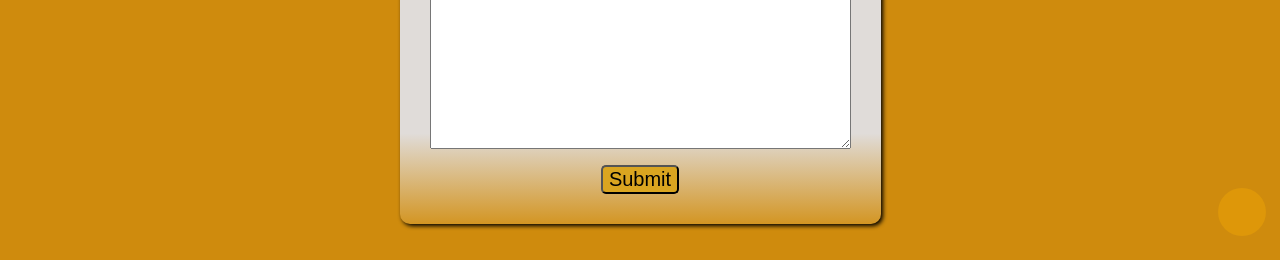
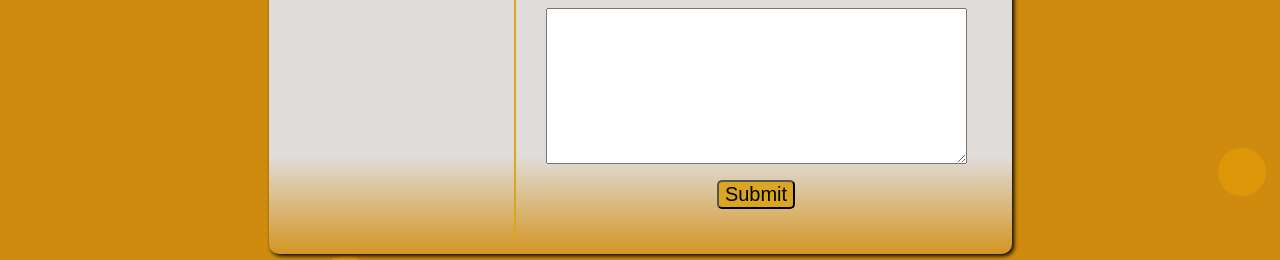
Before and after one commit to dlinde7/Rate_my_beer, a plain HTML site: page views/review_page.html in a window 1280 px wide. Shown: the part 178-438 px from the top of the page. Drawn offline with Linux system fonts and the light colour scheme.

Commit message:
Added details of beer

```diff
--- a/public/css/review_page.css
+++ b/public/css/review_page.css
@@ -122,7 +122,7 @@ body {
   box-shadow: 2px 2px 4px #000000;
 }
 
-.backContainer{
+.backContainer {
   background-image: var(--back);
   position: absolute;
   top: 20px;
@@ -132,12 +132,10 @@ body {
   background-repeat: no-repeat;
   background-size: contain;
 }
-
-.review{
+.topContainer {
   padding: 15px;
   display: flex;
-    flex-direction: column;
-    align-items: center;
+  flex-direction: row;
   background: rgb(224, 220, 217);
   background: linear-gradient(
     180deg,
@@ -145,13 +143,32 @@ body {
     rgb(224, 220, 217) 75%,
     rgba(255, 255, 255, 0.09037118265274857) 100%
   );
-    margin: 5vh;
   border-radius: 10px;
   width: auto;
   box-shadow: 2px 2px 4px #000000;
+  margin: 5vh;
   height: fit-content;
 }
-.reviewForm{
+.details{
+  padding: 15px;
+  display: flex;
+  flex-direction: column;
+  align-items: center;
+  width: auto;
+  border-right: solid goldenrod;
+  border-width: 2px;
+  height: auto;
+}
+
+.review {
+  padding: 15px;
+  display: flex;
+  flex-direction: column;
+  align-items: center;
+  width: auto;
+  height: fit-content;
+}
+.reviewForm {
   padding: 15px;
   display: flex;
   flex-direction: column;
@@ -165,20 +182,20 @@ body {
   padding: 0 10px;
 }
 .rate:not(:checked) > input {
-    position:absolute;
-    top:-9999px;
+  position: absolute;
+  top: -9999px;
 }
 .rate:not(:checked) > label {
-    float:right;
-    width:1em;
-    overflow:hidden;
-    white-space:nowrap;
-    cursor:pointer;
-    font-size:30px;
-    color:#ccc;
+  float: right;
+  width: 1em;
+  overflow: hidden;
+  white-space: nowrap;
+  cursor: pointer;
+  font-size: 30px;
+  color: #ccc;
 }
 .rate:not(:checked) > label:before {
-    content: '★ ';
+  content: "★ ";
 }
 .rate > input:checked ~ label {
   color: #ffc700;
--- a/public/css/universal.css
+++ b/public/css/universal.css
@@ -153,7 +153,7 @@
       top: 90vh;
     }
     100% {
-      top: 0vh;
+      top: -10vh;
     }
   }
 
--- a/public/js/review_page.js
+++ b/public/js/review_page.js
@@ -47,7 +47,7 @@ function createReviewsWithInnerHTML(reviews) {
     return `<section class="card slit-in-vertical">
                   <section class="content">
                       <section class="name">${review.username}</section>
-                      <section class="rating"> Rating: ${review.rating}</section
+                      <section class="rating"> Rating: ${review.rating}</section>
                       <section class="description">${review.review}</section>
                   </section>
              </section>`;
--- a/views/review_page.html
+++ b/views/review_page.html
@@ -24,11 +24,18 @@
     </section>
     <section class="pageContainer">
       <section class="backContainer" onclick="onBackClicked()"></section>
-
+      <section class="topContainer">
+        <section class="details">
+          <section class="slit-in-vertical">
+            <section class="content">
+                <section id="name" class="name">name</section>
+                <section  id="rating" class="rating"> Average Rating: </section>
+                <section id="description" class="description">description</section>
+            </section>
+       </section>
+        </section>
         <section class="review">
-        <h1 id="ReviewheaderText">
-          Create a review:
-        </h1>
+          <h1 id="ReviewheaderText">Create a review:</h1>
           <form class="reviewForm">
             <section class="rate">
               <input type="radio" id="star5" name="rate" value="5" />
@@ -42,15 +49,18 @@
               <input type="radio" id="star1" name="rate" value="1" />
               <label for="star1" title="text">1 star</label>
             </section>
-          <textarea id="userReview" name="userReview" rows="10" cols="50" maxlength="500"></textarea>
-          <button
-            id="submitButton"
-            class="submitButton"
-            type="submit"
-          >
+            <textarea
+              id="userReview"
+              name="userReview"
+              rows="10"
+              cols="50"
+              maxlength="500"
+            ></textarea>
+            <button id="submitButton" class="submitButton" type="submit">
               Submit
             </button>
           </form>
+        </section>
       </section>
 
       <section class="headerContainer">
```
Lines whose indentation alone changed are shown as unchanged.
